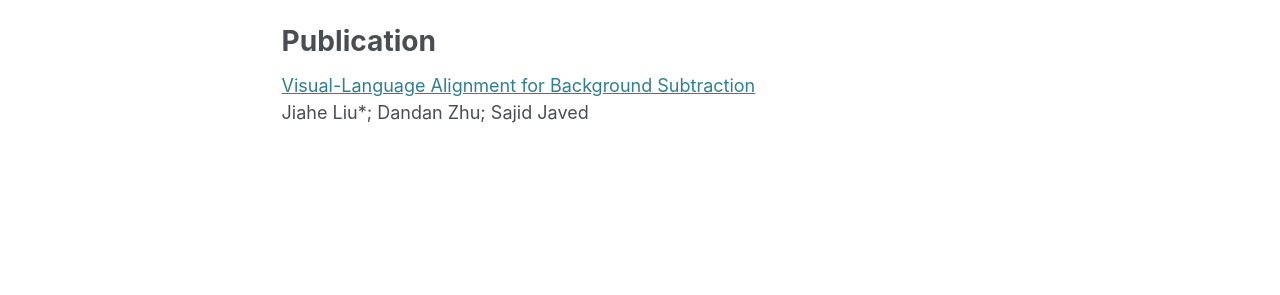
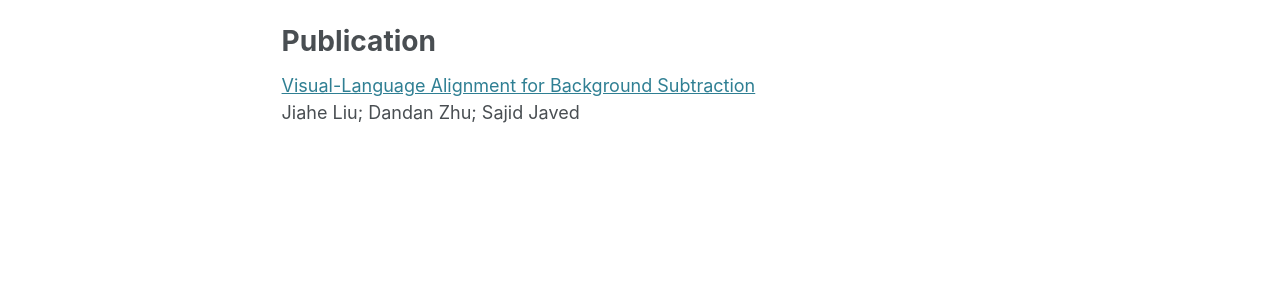
Before and after one commit to jiahe-liu/jiahe-liu.github.io, a Jekyll site: the page built from _pages/about.md, in a window 1280 px wide and 1201 px high. Shown: the part 670-965 px from the top of the window. Built offline with Jekyll 4.4.1, drawn with Linux system fonts in a browser that asks for light colours.

Commit message:
Update basic information.

```diff
--- a/_pages/about.md
+++ b/_pages/about.md
@@ -20,4 +20,4 @@ AI, Computer Vision, Machine Learning, Image Processing, Electrical Impedance To
 Publication
 ======
 [Visual-Language Alignment for Background Subtraction](https://doi.org/10.1109/ICMEW63481.2024.10645430)<br>
-Jiahe Liu*; Dandan Zhu; Sajid Javed
+Jiahe Liu; Dandan Zhu; Sajid Javed
```
